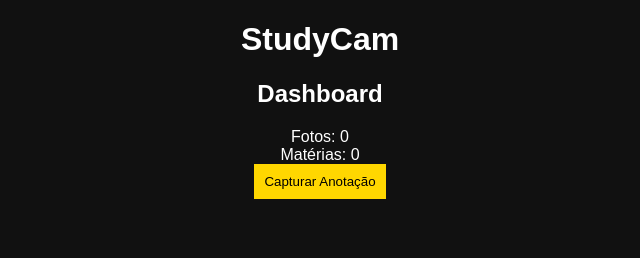
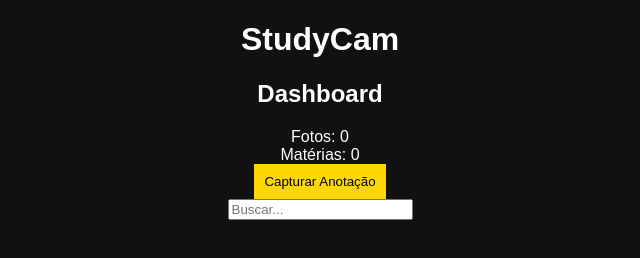
Before and after one commit to D4NIELT0RRES/Sprint2-WebDev, a plain HTML site: page index.html in a window 1280 px wide. Shown: the whole page, without its empty margins (320-960 px from the left). Drawn offline with Linux system fonts and the light colour scheme.

Commit message:
Add search input field to index.html

```diff
--- a/index.html
+++ b/index.html
@@ -27,6 +27,8 @@
       <button id="btnCapturar">Capturar Anotação</button>
     </section>
 
+  <input type="text" id="busca" placeholder="Buscar...">
+
   </main>
 
   <script src="script.js"></script>
```
